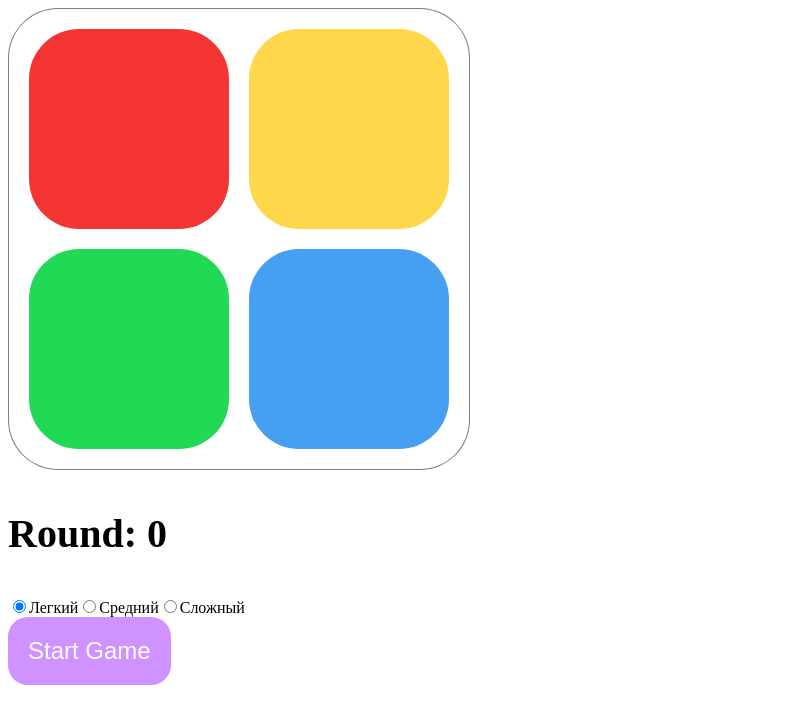
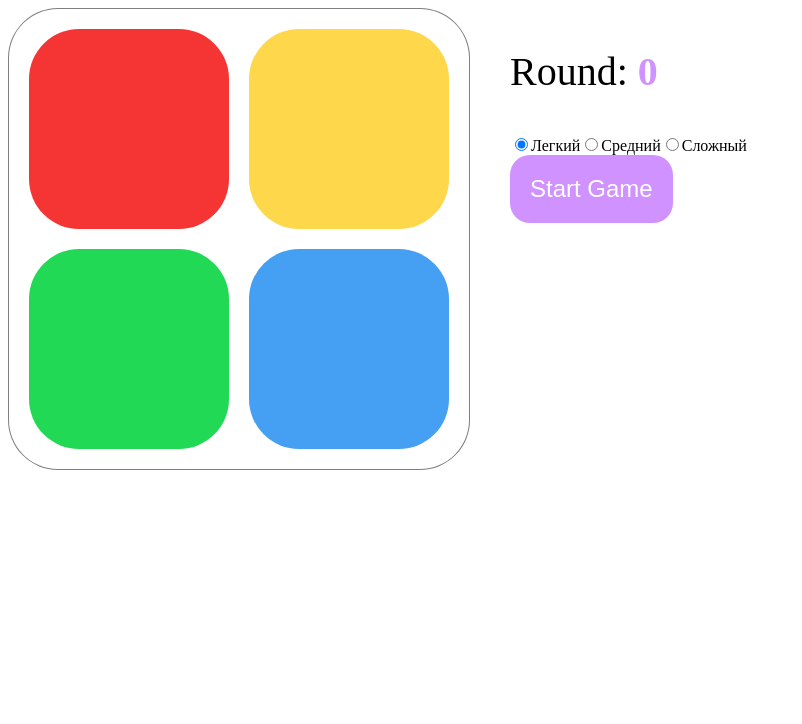
Before and after one commit to maslonyam/medods-test_simon, a Vue app in the folder medods-test_simon/: page / in a window 1280 px wide. Shown: the top 724 px of the page, without its empty margins (0-802 px from the left). Built offline with nearby package versions, Linux system fonts and the light colour scheme.

Commit message:
feat: add styles for round counter

```diff
--- a/medods-test_simon/src/App.vue
+++ b/medods-test_simon/src/App.vue
@@ -113,6 +113,10 @@ export default {
 <style lang="scss">
 $white: #ffffff;
 $black: #000000;
+#app {
+  display: flex;
+  gap: 40px;
+}
   .game-area {
     position: relative;
     display: grid;
--- a/medods-test_simon/src/components/GameDashboard.vue
+++ b/medods-test_simon/src/components/GameDashboard.vue
@@ -1,6 +1,6 @@
 <template>
   <div class="game-dashboard">
-    <p class="game-dashboard__round">Round: {{ round }} </p>
+    <p class="game-dashboard__round">Round: <span class="round-color"> {{ round }} </span></p>
   </div>
 </template>
 
@@ -16,10 +16,16 @@ export default {
 </script>
 
 <style lang="scss">
+$purple: #CF92FF;
   .game-dashboard {
     &__round {
-      font-weight: 700;
+      font-weight: 400;
       font-size: 40px;
+
+      .round-color {
+        color: $purple;
+        font-weight: 700;
+      }
     }
   }
 </style>
```
